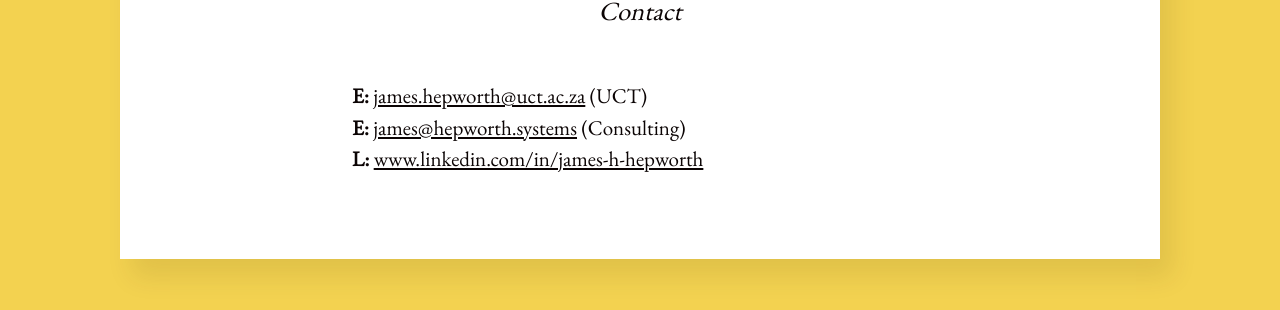
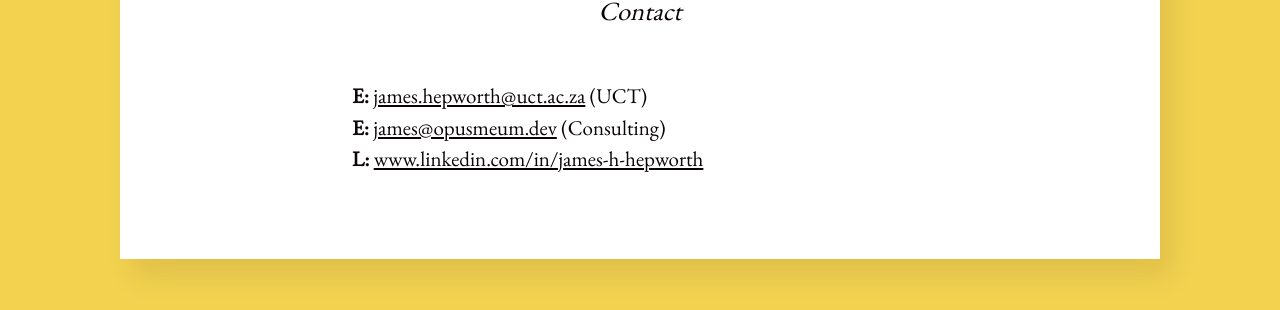
Before and after one commit to opus-meum/opus-meum.github.io, a Jekyll site: the page built from author.md, in a window 1280 px wide and 900 px high, scrolled down 1649 px. Shown: the part 409-719 px from the top of the window. Built offline with Jekyll 4.4.1, drawn with Linux system fonts in a browser that asks for light colours.

Commit message:
Update to README and Author pages

```diff
--- a/author.md
+++ b/author.md
@@ -30,6 +30,6 @@ I think that's enough.
   text-indent: 0em;
   text-justify: inter-word;">
   <strong>E:</strong> <a href="mailto:james.hepworth@uct.ac.za">james.hepworth@uct.ac.za</a> (UCT)<br>
-  <strong>E:</strong> <a href="mailto:james@hepworth.systems">james@hepworth.systems</a> (Consulting)<br>
+  <strong>E:</strong> <a href="mailto:james@opusmeum.dev">james@opusmeum.dev</a> (Consulting)<br>
   <strong>L:</strong> <a href="www.linkedin.com/in/james-h-hepworth]"> www.linkedin.com/in/james-h-hepworth</a>
 </div>
```
Also changed, not shown: README.md.
